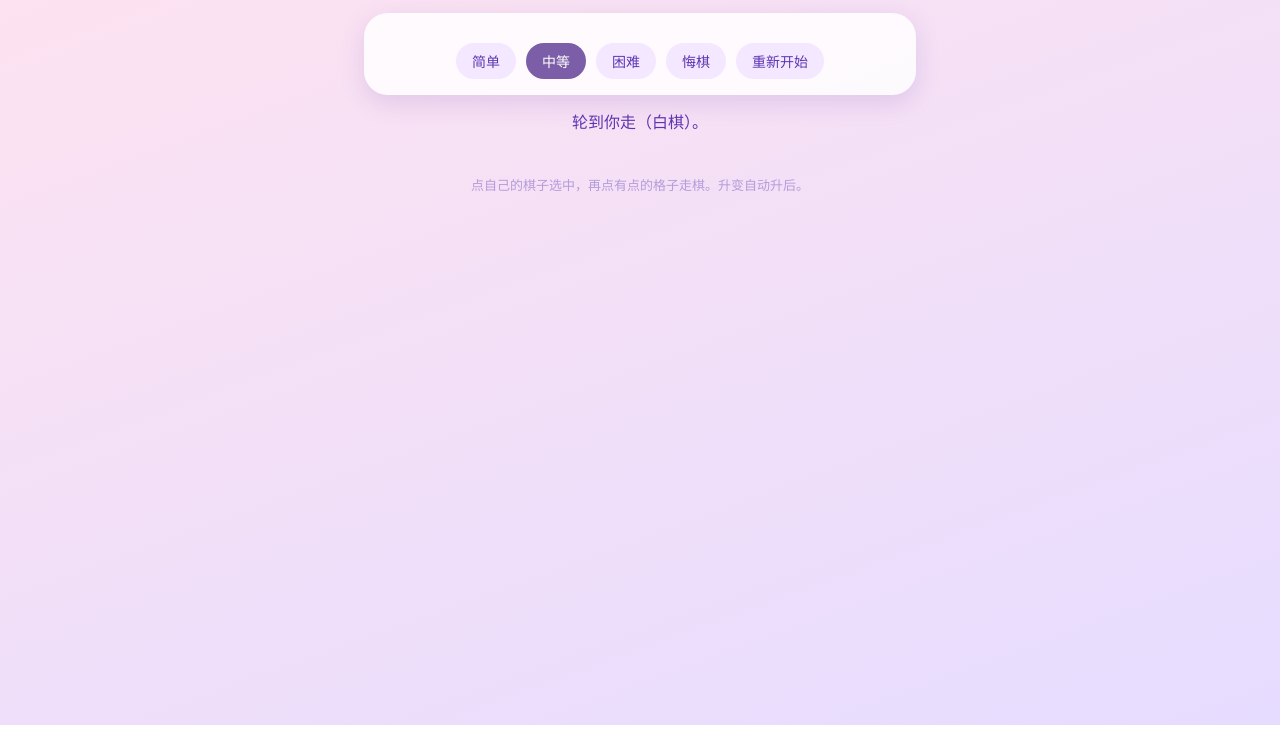
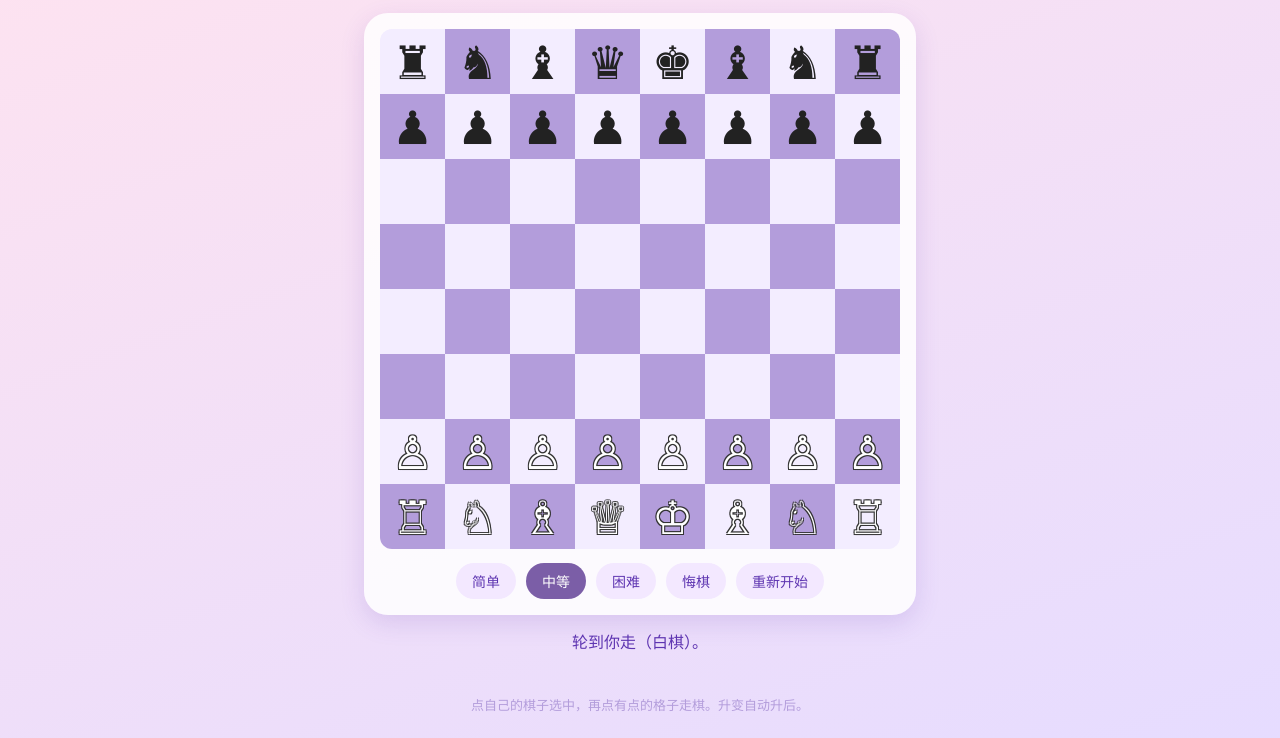
Before and after one commit to pwk1913175010-oss/PWK1913175010-OSS.github.io, a plain HTML site: page chess.html in a window 1280 px wide. Shown: the part 123-861 px from the top of the page. Drawn offline with Linux system fonts and the light colour scheme.

Commit message:
Add files via upload

```diff
--- a/chess.html
+++ b/chess.html
@@ -4,7 +4,7 @@
 <meta charset="UTF-8">
 <meta name="viewport" content="width=device-width, initial-scale=1.0">
 <title>国际象棋 · iss 游戏库</title>
-<script src="chess.js"></script>
+
 <style>
   body { margin: 0; font-family: -apple-system, "PingFang SC", "Microsoft YaHei", sans-serif; background: linear-gradient(160deg, #ffe3ef, #e6dcff); min-height: 100vh; display: flex; flex-direction: column; align-items: center; padding: 24px 12px; }
   h1 { font-size: 28px; margin: 0 0 4px; color: #5e35b1; }
@@ -46,7 +46,8 @@
 <div class="status" id="status">轮到你走（白棋）。</div>
 <div class="captured" id="captured"></div>
 <div class="hint">点自己的棋子选中，再点有点的格子走棋。升变自动升后。</div>
-<script>
+<script type="module">
+import { Chess } from './chess.js';
 const PIECES = {
   w: { k: '♔', q: '♕', r: '♖', b: '♗', n: '♘', p: '♙' },
   b: { k: '♚', q: '♛', r: '♜', b: '♝', n: '♞', p: '♟' }
```
